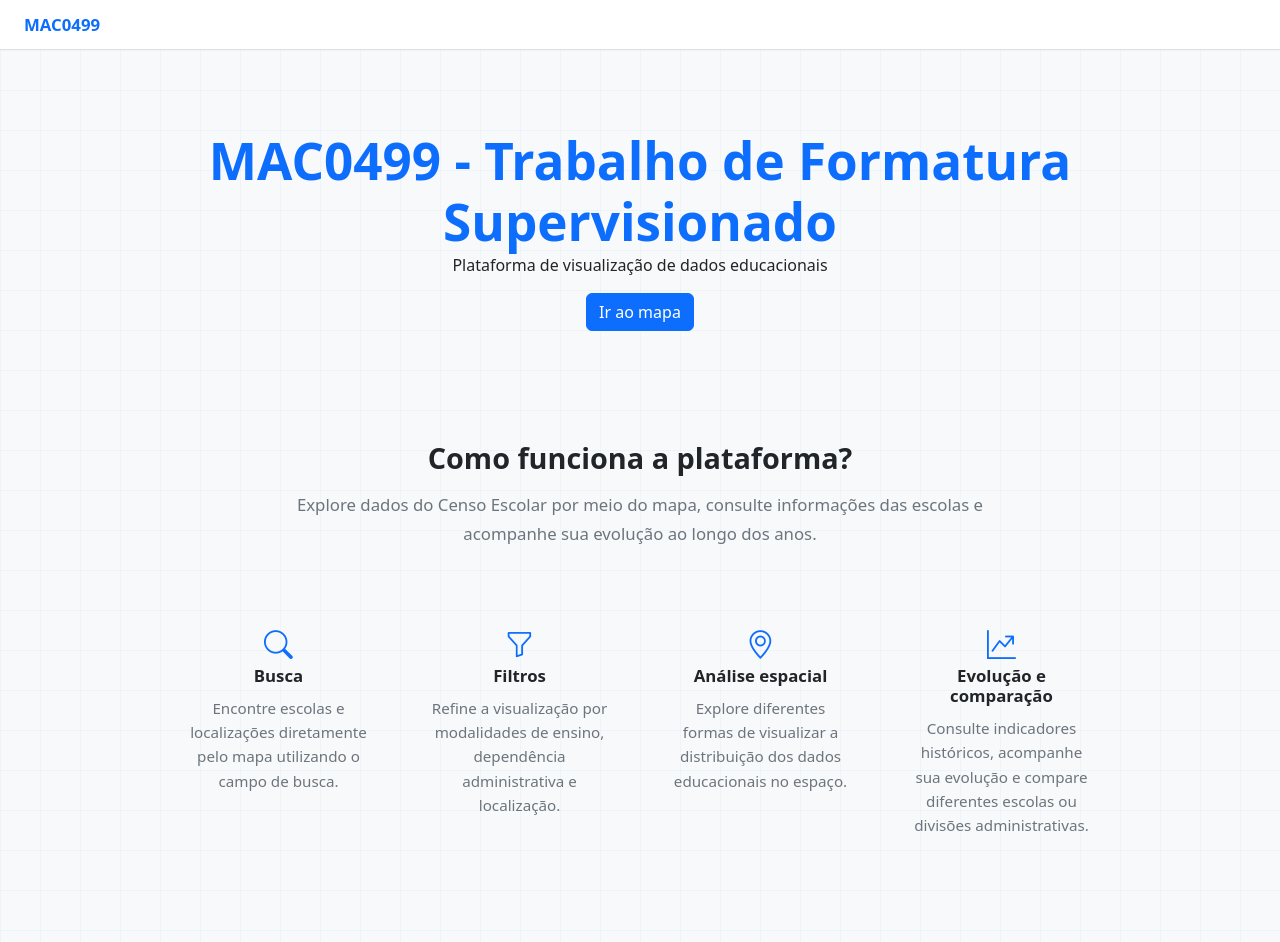
After one commit to lesszin/mac0499, a Flask app: template templates/home.html in a window 1280 px wide. The commit adds this page. Run offline with Flask 3, Linux system fonts and the light colour scheme; the template is opened without the code that fills it, so the values that code supplies are empty.

Commit message:
added home page

```diff
--- a/app.py
+++ b/app.py
@@ -3209,9 +3209,14 @@ def evolution_summary(school_code, categoria, indicador):
         }), 404
     return jsonify(summary)
 
-@app.route('/')
-def render_index():
-    return render_template('index.html')
+@app.route("/")
+def home():
+    return render_template("home.html")
+
+
+@app.route("/mapa")
+def index():
+    return render_template("index.html")
 
 @app.route('/api/busca/<string:text_query>')
 def search_schools(text_query):
--- /dev/null
+++ b/static/css/home.css
@@ -0,0 +1,87 @@
+.home-page {
+    min-height: calc(100vh - 50px);
+    display: flex;
+    justify-content: flex-start;
+    align-items: center;
+    padding: 80px 24px 80px;
+    position: relative;
+    overflow-y: auto;
+    overflow-x: hidden;
+    background-color: #f8f9fa;
+    background-image:
+        linear-gradient(
+            rgba(13, 110, 253, 0.035) 1px,
+            transparent 1px
+        ),
+        linear-gradient(
+            90deg,
+            rgba(13, 110, 253, 0.035) 1px,
+            transparent 1px
+        );
+    background-size: 40px 40px;
+}
+
+.home-title {
+    margin: 0;
+    color: #0d6efd;
+    font-size: clamp(2rem, 4vw, 3.2rem);
+    font-weight: 700;
+    line-height: 1.2;
+}
+
+.home-content {
+    width: 100%;
+    max-width: 1100px;
+    margin: 0 auto;
+    text-align: center;
+}
+
+.home-features {
+    width: 100%;
+    max-width: 1000px;
+    margin: 110px auto 0;
+    padding: 0 30px;
+    text-align: center;
+}
+
+.home-features-title {
+    margin: 0;
+    color: #212529;
+    font-size: 1.8rem;
+    font-weight: 600;
+}
+
+.home-features-intro {
+    width: 100%;
+    max-width: 700px;
+    margin: 16px auto 50px;
+    color: #6c757d;
+    font-size: 1.05rem;
+    line-height: 1.7;
+}
+
+.home-feature {
+    height: 100%;
+    padding: 24px 18px;
+    text-align: center;
+}
+
+.home-feature-icon {
+    color: #0d6efd;
+    font-size: 1.8rem;
+    margin-bottom: 14px;
+}
+
+.home-feature-title {
+    margin-bottom: 10px;
+    color: #212529;
+    font-size: 1.05rem;
+    font-weight: 600;
+}
+
+.home-feature-text {
+    margin: 0;
+    color: #6c757d;
+    font-size: 0.95rem;
+    line-height: 1.6;
+}
--- /dev/null
+++ b/static/css/plataform.css
@@ -0,0 +1,24 @@
+.platform-header {
+    width: 100%;
+    height: 50px;
+    flex: 0 0 50px;
+    display: flex;
+    align-items: center;
+    background-color: #ffffff;
+    border-bottom: 1px solid #dee2e6;
+}
+
+.platform-header-brand {
+    display: inline-flex;
+    align-items: center;
+    height: 100%;
+    margin-left: 24px;
+    color: #0d6efd;
+    text-decoration: none;
+    font-weight: 700;
+    font-size: 1.05rem;
+}
+
+.platform-header-brand:hover {
+    color: #0a58ca;
+}
--- a/static/js/details/comparison.js
+++ b/static/js/details/comparison.js
@@ -1090,7 +1090,7 @@ function initializeComparison() {
                     window.location.href
                 );
 
-                window.location.href = "/";
+                window.location.href = "/mapa";
             }
         );
     }
--- a/static/js/main.js
+++ b/static/js/main.js
@@ -2437,7 +2437,7 @@ function selectComparisonSchoolFromMap(school) {
         );
 
     window.location.href =
-        returnUrl || "/";
+        returnUrl || "/mapa";
 }
 
 function selectComparisonCandidate(school) {
@@ -2921,7 +2921,7 @@ document
         );
 
         window.location.href =
-            returnUrl || "/";
+            returnUrl || "/mapa";
     });
 
 document
--- a/templates/details.html
+++ b/templates/details.html
@@ -14,7 +14,7 @@
     <div class="container mt-4 mb-5 main-container">
         <a
             id="backToMapButton"
-            href="/"
+            href="/mapa"
             class="btn btn-outline-secondary btn-sm mb-4">
             <i class="bi bi-arrow-left"></i> Voltar para o Mapa
         </a>
--- a/templates/division.html
+++ b/templates/division.html
@@ -20,7 +20,7 @@
     <div class="container mt-4 mb-5 main-container">
         <a
             id="backToMapButton"
-            href="/"
+            href="/mapa"
             class="btn btn-outline-secondary btn-sm mb-4">
             <i class="bi bi-arrow-left"></i>
             Voltar para o Mapa
--- /dev/null
+++ b/templates/home.html
@@ -0,0 +1,108 @@
+<!DOCTYPE html>
+<html lang="pt-BR">
+<head>
+    <meta charset="UTF-8">
+    <meta
+        name="viewport"
+        content="width=device-width, initial-scale=1.0">
+    <title>MAC0499</title>
+    <link
+        href="https://cdn.jsdelivr.net/npm/bootstrap@5.3.0/dist/css/bootstrap.min.css"
+        rel="stylesheet">
+    <link
+        rel="stylesheet"
+        href="https://cdn.jsdelivr.net/npm/bootstrap-icons@1.10.5/font/bootstrap-icons.css">
+    <link
+        rel="stylesheet"
+        href="/static/css/details.css">
+    <link
+        rel="stylesheet"
+        href="/static/css/plataform.css">
+    <link
+        rel="stylesheet"
+        href="/static/css/home.css">
+</head>
+<body>
+    <header class="platform-header">
+        <a href="/" class="platform-header-brand">
+            MAC0499
+        </a>
+    </header>
+    <main class="home-page">
+        <div class="home-content">
+            <h1 class="home-title">
+                MAC0499 - Trabalho de Formatura Supervisionado
+            </h1>
+            <p class="home-subtitle">
+                Plataforma de visualização de dados educacionais
+            </p>
+            <a
+                href="/mapa"
+                class="btn btn-primary home-map-button">
+                Ir ao mapa
+            </a>
+            <section class="home-features">
+                <h2 class="home-features-title">
+                    Como funciona a plataforma?
+                </h2>
+                <p class="home-features-intro">
+                    Explore dados do Censo Escolar por meio do mapa,
+                    consulte informações das escolas e acompanhe sua
+                    evolução ao longo dos anos.
+                </p>
+                <div class="row g-4 justify-content-center">
+                    <div class="col-md-6 col-lg-3">
+                        <div class="home-feature">
+                            <i class="bi bi-search home-feature-icon"></i>
+                            <h3 class="home-feature-title">
+                                Busca
+                            </h3>
+                            <p class="home-feature-text">
+                                Encontre escolas e localizações diretamente
+                                pelo mapa utilizando o campo de busca.
+                            </p>
+                        </div>
+                    </div>
+                    <div class="col-md-6 col-lg-3">
+                        <div class="home-feature">
+                            <i class="bi bi-funnel home-feature-icon"></i>
+                            <h3 class="home-feature-title">
+                                Filtros
+                            </h3>
+                            <p class="home-feature-text">
+                                Refine a visualização por modalidades de
+                                ensino, dependência administrativa e localização.
+                            </p>
+                        </div>
+                    </div>
+                    <div class="col-md-6 col-lg-3">
+                        <div class="home-feature">
+                            <i class="bi bi-geo-alt home-feature-icon"></i>
+                            <h3 class="home-feature-title">
+                                Análise espacial
+                            </h3>
+                            <p class="home-feature-text">
+                                Explore diferentes formas de visualizar
+                                a distribuição dos dados educacionais no espaço.
+                            </p>
+                        </div>
+                    </div>
+                    <div class="col-md-6 col-lg-3">
+                        <div class="home-feature">
+                            <i class="bi bi-graph-up-arrow home-feature-icon"></i>
+                            <h3 class="home-feature-title">
+                                Evolução e comparação
+                            </h3>
+                            <p class="home-feature-text">
+                                Consulte indicadores históricos, acompanhe
+                                sua evolução e compare diferentes escolas
+                                ou divisões administrativas.
+                            </p>
+                        </div>
+                    </div>
+                </div>
+            </section>
+        </div>
+    </main>
+</body>
+</html>
```
Also changed, not shown: static/css/index.css (+9 -2 lines), templates/index.html (+6 -7 lines).
